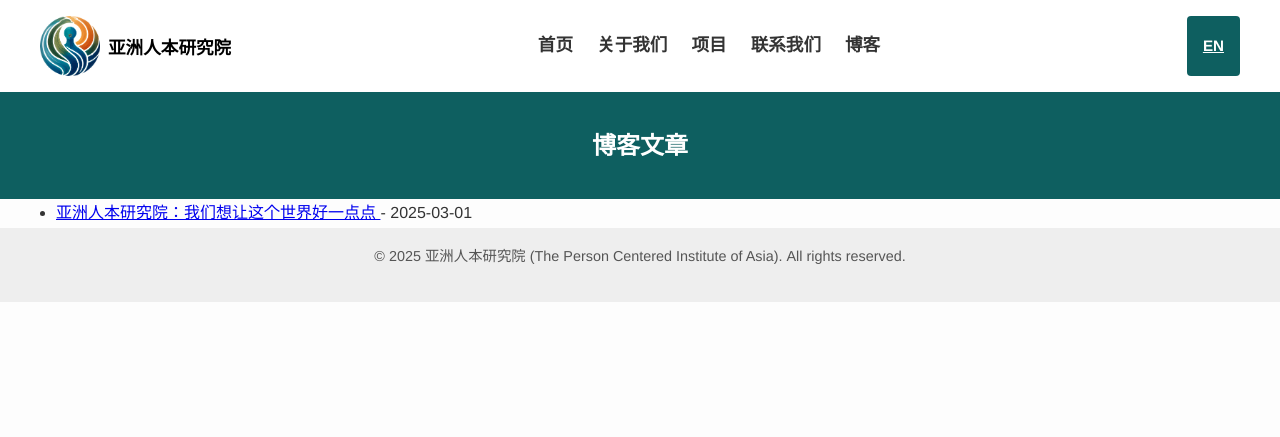
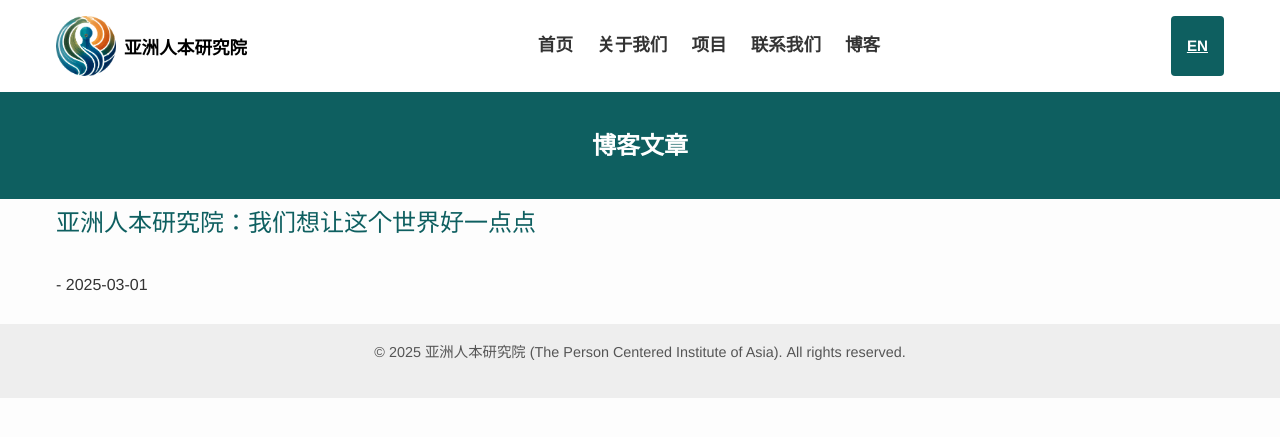
Before and after one commit to YeeLiu611/YeeLiu611, a Jekyll site: the page built from zh/blog.md, in a window 1280 px wide. Shown: the top 437 px of the page. Built offline with Jekyll 4.4.1, drawn with Linux system fonts in a browser that asks for light colours; a script that is not in the unit is left out.

Commit message:
Update style.css

```diff
--- a/css/style.css
+++ b/css/style.css
@@ -430,6 +430,41 @@
   transform: scale(1.02);
 }
 
+/* ===== Blog Listing Page Styles ===== */
+.blog-listing .blog-list {
+  list-style: none;
+  padding: 0;
+  margin: 0;
+}
+
+.blog-listing .blog-item {
+  margin-bottom: 1.5rem;
+}
+
+.blog-listing .blog-item .post-link {
+  color: var(--color-primary);  /* 蓝绿色 */
+  font-size: 1.5rem;            /* 稍大字体 */
+  line-height: 2;               /* 2 倍行距 */
+  margin-bottom: 1.5rem;        /* 较大的段后距 */
+  display: block;
+  text-decoration: none;
+}
+
+/* ===== Homepage Header Adjustments ===== */
+.navbar {
+  padding-left: 1rem;   /* 左侧内边距 */
+  padding-right: 1rem;  /* 右侧内边距 */
+}
+
+/* ===== Post Navigation Buttons ===== */
+.post-nav {
+  max-width: 800px;     /* 与文章显示宽度一致 */
+  margin: 1.5rem auto;  /* 居中显示 */
+  display: flex;
+  justify-content: space-between;
+}
+
+
 /* ===== Post 页面样式 ===== */
 .post-container {
   max-width: 800px;
```
